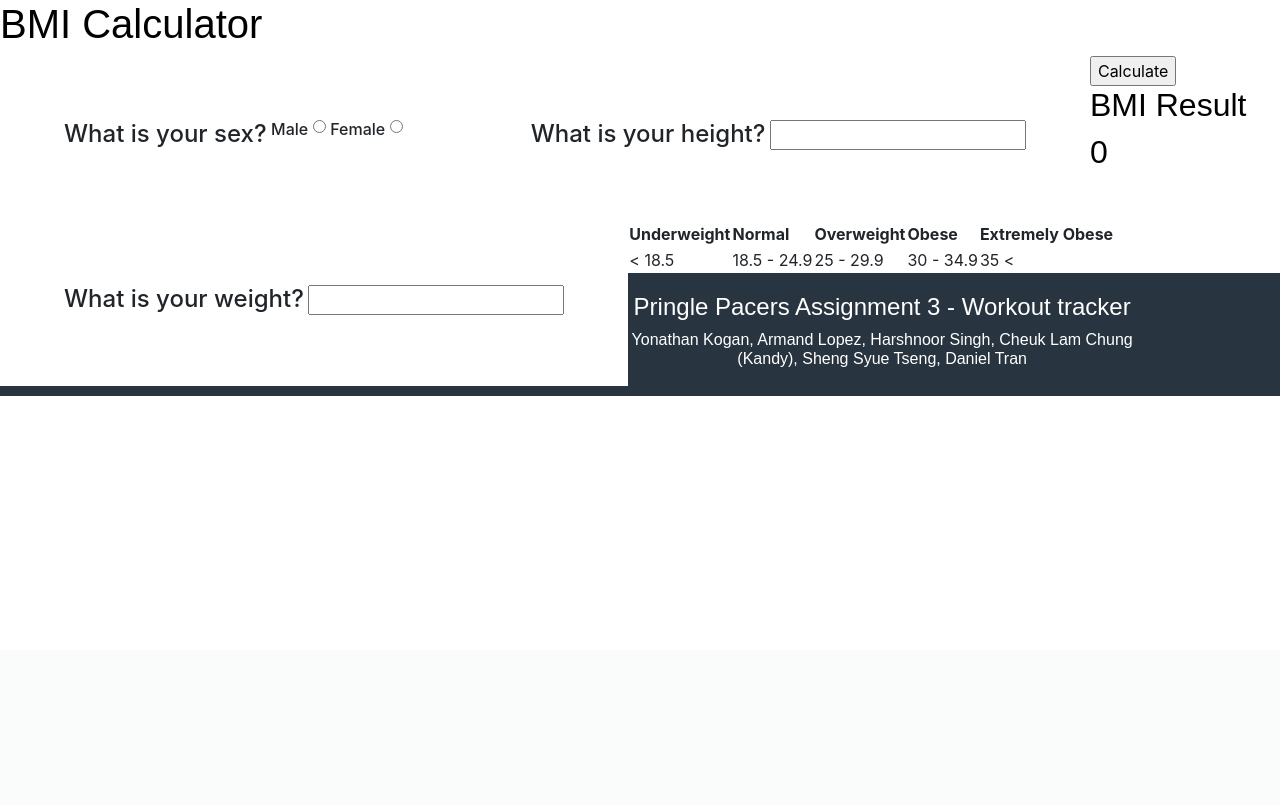
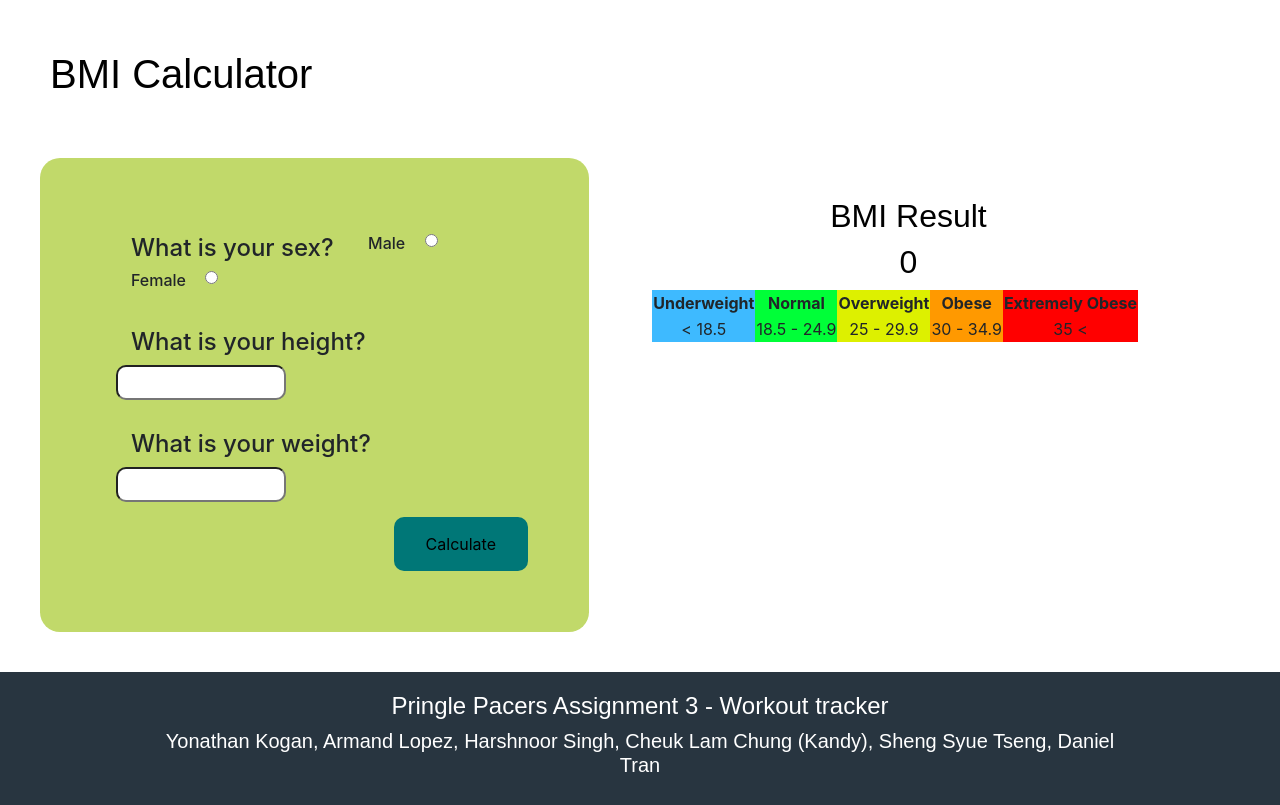
Before and after one commit to Harshnoor-Singh-34/Pringle-Pacers-Workout-Tracker, a Flask app: page /bmi in a window 1280 px wide. Shown: the part 150-955 px from the top of the page. Before the commit the page ends 546 px from the top, so only its background shows below. Run offline with Flask 2, Linux system fonts and the light colour scheme; the visitor is signed in with stand-in values (Sample User, id 1); data that the repository does not hold is empty; some libraries are stand-ins or nearby versions.

Commit message:
Added BMI Calcuator page CSS.

```diff
--- a/static/css/style.css
+++ b/static/css/style.css
@@ -472,12 +472,6 @@ h2{
     margin-left: 10px;
 }
 
-.bmi-sex{
-    background-color: #ffffff;
-    padding: 5%;
-    float: left;
-}
-
 
 .addbut {
     font-size: 9px;
@@ -538,3 +532,53 @@ h2{
     padding-left: 20px;
     padding-right: 6px;
 }
+
+.bmi-sex{
+    display: inline-block;
+    padding: 5%;
+    margin: 10px;
+    width: 45%;
+    border-radius: 10px;
+    background-color: #C1D96A;
+    border-radius: 20px;
+}
+
+.bmi-input{
+    font-family: 'Poppins', sans-serif;
+    height: 35px;
+    width: 170px;
+    border-radius: 10px;
+    font-size: 10px;
+}
+
+.bmi-result{
+    display: inline-block;
+    padding: 4%;
+    width: 50%;
+    text-align: center;
+}
+
+.bmi-margin, h4, h6, input{
+    display: inline-block;
+    margin: 15px;
+}
+
+.calculate-button{
+    background-color: #007777; /* Green */
+    border: none;
+    color: rgb(0, 0, 0);
+    padding: 15px 32px;
+    text-decoration: none;
+    display: inline-block;
+    font-size: 16px;
+
+    border-radius: 10px;
+    float: right;
+}
+
+.bmi-background-color{
+    background-color: #ffffff;
+
+    margin: 30px;
+    border-radius: 20px;
+}
--- a/templates/bmi.html
+++ b/templates/bmi.html
@@ -31,78 +31,82 @@
         </div>
     </nav>
 
-    <div>
+    <h1 style="margin: 50px">BMI Calculator</h1>
+    <div class="bmi-background-color">
+        <div class="bmi-sex">
             <form action="bmi" method="post">
-            <h1>BMI Calculator</h1>
+
                 {% if session['user'] %}
-            <div class="bmi-sex">
-                <h4 style="display: inline-block">What is your sex?</h4>
-                <h6 style="display: inline-block">Male</h6>
+                <div class="bmi-margin">
+                    <h4 >What is your sex?</h4>
+                    <h6 >Male</h6>
                         {% if data[2] == "M" %}
-                    <input type="radio" name="sex" value="M" checked required>
+                        <input  type="radio" name="sex" value="M" checked required>
                         {% else %}
-                    <input type="radio" name="sex" value="M" required>
+                        <input  type="radio" name="sex" value="M" required>
                         {% endif %}
-                <h6 style="display: inline-block">Female</h6>
+                    <h6 >Female</h6>
                         {% if data[2] == "F" %}
-                    <input type="radio" name="sex" value="F"  checked reqired>
+                        <input  type="radio" name="sex" value="F"  checked reqired>
                         {% else %}
-                    <input type="radio" name="sex" value="F" reqired>
+                        <input  type="radio" name="sex" value="F" reqired>
+                        {% endif %}
+                </div>
+                <div class="bmi-margin">
+                    <h4 >What is your height?</h4>
+                        {% if data[0] %}
+                        <input class="bmi-input" type="number" name="height" value="{{ data[0] }}" required>
+                        {% else %}
+                        <input  class="bmi-input" type="number" name="height" required>
+                        {% endif %}
+                </div>
+                <div class="bmi-margin">
+                    <h4 >What is your weight?</h4>
+                        {% if data[1] %}
+                        <input class="bmi-input" type="number" name="weight" value="{{ data[1] }}" required>
+                        {% else %}
+                        <input class="bmi-input" type="number" name="weight" required>
                         {% endif %}
                 </div>
 
-            <div class="bmi-sex">
-                <h4 style="display: inline-block">What is your height?</h4>
-                    {% if data[0] %}
-                    <input style="display: inline-block" type="number" name="height" value="{{ data[0] }}" required>
                 {% else %}
-                    <input style="display: inline-block" type="number" name="height" required>
+                <div class="bmi-margin">
+                    <h4 >What is your sex?</h4>
+                    <h6 >Male</h6>
+                    <input  type="radio" name="sex" value="M" required>
+                    <h6 >Female</h6>
+                    <input  type="radio" name="sex" value="F" reqired>
+                </div>
+                <div class="bmi-margin">
+                    <h4 >What is your height?</h4>
+                    <input class="bmi-input" type="number" name="height" required>
+                </div>
+                <div class="bmi-margin">
+                    <h4 >What is your weight?</h4>
+                    <input  class="bmi-input" type="number" name="weight" required>
+                </div>
                 {% endif %}
-            </div>
-
-            <div class="bmi-sex">
-                <h4 style="display: inline-block">What is your weight?</h4>
-                    {% if data[1] %}
-                    <input style="display: inline-block" type="number" name="weight" value="{{ data[1] }}" required>
-                    {% else %}
-                    <input style="display: inline-block" type="number" name="weight" required>
-                    {% endif %}
-            </div>
-
-
-            {% else %}
-            <h2>What is your sex?</h2>
-            <h4>Male</h4>
-            <input type="radio" name="sex" value="M" required>
-            <h4>Female</h4>
-            <input type="radio" name="sex" value="F" reqired>
-            <h2>What is your height?</h2>
-            <input type="number" name="height" required>
-            <h2>What is your weight?</h2>
-            <input type="number" name="weight" required>
-            {% endif %}
-
-            <input type="submit" value="Calculate">
+                <input class="calculate-button" type="submit" value="Calculate">
             </form>
         </div>
 
-    <div>
+        <div class="bmi-result">
             <h2>BMI Result</h2>
             <h2>{{ bmi }}</h2>
             <table>
                 <tr>
-                <th>Underweight</th>
-                <th>Normal</th>
-                <th>Overweight</th>
-                <th>Obese</th>
-                <th>Extremely Obese</th>
+                    <th style="background-color: #3EBAFF">Underweight</th>
+                    <th style="background-color: #00FF38">Normal</th>
+                    <th style="background-color: #DDF000">Overweight</th>
+                    <th style="background-color: #FF9900">Obese</th>
+                    <th style="background-color: #FF0000">Extremely Obese</th>
                 </tr>
                 <tr>
-                <td>< 18.5</td>
-                <td>18.5 - 24.9</td>
-                <td>25 - 29.9</td>
-                <td>30 - 34.9</td>
-                <td>35 < </td>
+                    <td style="background-color: #3EBAFF">< 18.5</td>
+                    <td style="background-color: #00FF38">18.5 - 24.9</td>
+                    <td style="background-color: #DDF000">25 - 29.9</td>
+                    <td style="background-color: #FF9900">30 - 34.9</td>
+                    <td style="background-color: #FF0000">35 < </td>
                 </tr>
             </table>
 
@@ -110,31 +114,39 @@
             {% if bmi <= 0 %}
 
             {% elif bmi < 18.5%}
+            <div style="border:#3EBAFF solid 5px; border-radius: 20px;">
                 <h2>You have a Underweight BMI</h2>
-        <img src="../static/img/farquad.png" alt="Farquad">
-
+                <img src="../static/img/farquad.png" alt="Farquad" width="90px">
+            </div>
+            <div style="border:#00FF38 solid 5px; border-radius: 20px;">
                 {% elif bmi < 24.9 %}
                 <h2>You have a Normal BMI</h2>
-        <img src="../static/img/donkey.png" alt="Farquad">
-
+                <img src="../static/img/donkey.png" alt="Farquad" width="100px">
+            </div>
+            <div style="border:#DDF000 solid 5px; border-radius: 20px;">
                 {% elif bmi < 29.9 %}
                 <h2>You have a Overweight BMI</h2>
-        <img src="../static/img/fiona.png" alt="Farquad">
-
+                <img src="../static/img/fiona.png" alt="Farquad" width="100px">
+            </div>
+            <div style="border:#FF9900 solid 5px; border-radius: 20px;">
                 {% elif bmi < 34.9 %}
                 <h2>You have a Obese BMI</h2>
-        <img src="../static/img/shrek.png" alt="Farquad">
-
+                <img src="../static/img/shrek.png" alt="Farquad" width="150px">
+            </div>
+            <div style="border:#FF0000 solid 5px; border-radius: 20px;">
                 {% elif bmi > 35 %}
                 <h2>You have a Extremely Obese BMI</h2>
-        <img src="../static/img/dragon.png" alt="Farquad">
+                <img src="../static/img/dragon.png" alt="Farquad" width="300px">
+            </div>
                 {% endif %}
+            <!-- </div> -->
+        </div>
     </div>
 
     <div class="footer">
         <div class="container1">
             <h4>Pringle Pacers Assignment 3 - Workout tracker</h4>
-            <h6>Yonathan Kogan, Armand Lopez, Harshnoor Singh, Cheuk Lam Chung (Kandy), Sheng Syue Tseng, Daniel Tran</h6>
+            <h5>Yonathan Kogan, Armand Lopez, Harshnoor Singh, Cheuk Lam Chung (Kandy), Sheng Syue Tseng, Daniel Tran</h5>
         </div>
     </div>
 
```
Also changed, not shown: 1 other file. Lines whose indentation alone changed are shown as unchanged.
